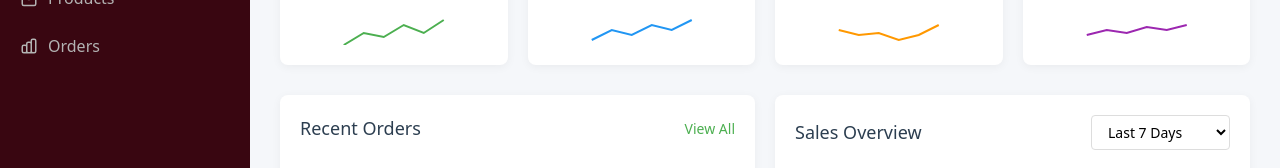
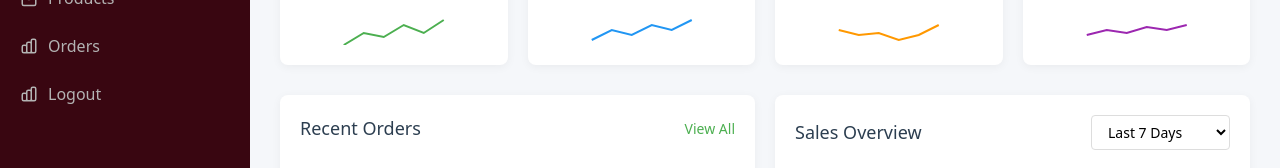
Before and after one commit to zennaura/zennaurawebsite, a React (Vite) app in the folder Frontend/: page /admin-homepage in a window 1280 px wide. Shown: the part 194-362 px from the top of the page. Built offline with nearby package versions, Linux system fonts and the light colour scheme; sample sign-in values are in the browser's storage; a web font is replaced by a local one.

Commit message:
added logout in admin

```diff
--- a/Frontend/src/Admin/AdminNavbar/AdminNavbar.jsx
+++ b/Frontend/src/Admin/AdminNavbar/AdminNavbar.jsx
@@ -2,8 +2,15 @@ import React from 'react';
 import { NavLink } from 'react-router-dom';
 import '../Dashboard/Dashboard.css';
 import Logo from '../../assests/logo.png';
+import { useUser } from '../../components/AuthContext/AuthContext.jsx';
 
 const Navbar = () => {
+  const { user, setUser } = useUser();
+  const handleLogout = () => {
+    setUser(null); // Clear user from context
+    localStorage.removeItem('user'); // Remove user from localStorage
+  };
+
   return (
     <div className="sidebar">
       <div className="sidebar-header">
@@ -15,8 +22,8 @@ const Navbar = () => {
         <li className="sidebar-list-item">
           <NavLink to="/admin-homepage">
             <svg xmlns="http://www.w3.org/2000/svg" width="18" height="18" viewBox="0 0 24 24" fill="none" stroke="currentColor" strokeWidth="2" strokeLinecap="round" strokeLinejoin="round">
-              <path d="M3 9l9-7 9 7v11a2 2 0 0 1-2 2H5a2 2 0 0 1-2-2z"/>
-              <polyline points="9 22 9 12 15 12 15 22"/>
+              <path d="M3 9l9-7 9 7v11a2 2 0 0 1-2 2H5a2 2 0 0 1-2-2z" />
+              <polyline points="9 22 9 12 15 12 15 22" />
             </svg>
             <span>Home</span>
           </NavLink>
@@ -24,9 +31,9 @@ const Navbar = () => {
         <li className="sidebar-list-item">
           <NavLink to="/admin-view-products" >
             <svg xmlns="http://www.w3.org/2000/svg" width="18" height="18" viewBox="0 0 24 24" fill="none" stroke="currentColor" strokeWidth="2" strokeLinecap="round" strokeLinejoin="round">
-              <path d="M6 2L3 6v14a2 2 0 0 0 2 2h14a2 2 0 0 0 2-2V6l-3-4z"/>
-              <line x1="3" y1="6" x2="21" y2="6"/>
-              <path d="M16 10a4 4 0 0 1-8 0"/>
+              <path d="M6 2L3 6v14a2 2 0 0 0 2 2h14a2 2 0 0 0 2-2V6l-3-4z" />
+              <line x1="3" y1="6" x2="21" y2="6" />
+              <path d="M16 10a4 4 0 0 1-8 0" />
             </svg>
             <span>Products</span>
           </NavLink>
@@ -34,9 +41,18 @@ const Navbar = () => {
         <li className="sidebar-list-item">
           <NavLink to="/admin-view-orders" >
             <svg xmlns="http://www.w3.org/2000/svg" width="18" height="18" viewBox="0 0 24 24" fill="none" stroke="currentColor" strokeWidth="2" strokeLinecap="round" strokeLinejoin="round">
-              <path d="M9 19v-6a2 2 0 0 0-2-2H5a2 2 0 0 0-2 2v6a2 2 0 0 0 2 2h2a2 2 0 0 0 2-2zm0 0V9a2 2 0 0 1 2-2h2a2 2 0 0 1 2 2v10m-6 0a2 2 0 0 0 2 2h2a2 2 0 0 0 2-2m0 0V5a2 2 0 0 1 2-2h2a2 2 0 0 1 2 2v14a2 2 0 0 1-2 2h-2a2 2 0 0 1-2-2z"/>
+              <path d="M9 19v-6a2 2 0 0 0-2-2H5a2 2 0 0 0-2 2v6a2 2 0 0 0 2 2h2a2 2 0 0 0 2-2zm0 0V9a2 2 0 0 1 2-2h2a2 2 0 0 1 2 2v10m-6 0a2 2 0 0 0 2 2h2a2 2 0 0 0 2-2m0 0V5a2 2 0 0 1 2-2h2a2 2 0 0 1 2 2v14a2 2 0 0 1-2 2h-2a2 2 0 0 1-2-2z" />
             </svg>
             <span>Orders</span>
+          </NavLink>
+        </li>
+        {/* link to logout */}
+        <li className="sidebar-list-item" onClick={handleLogout}>
+          <NavLink to="#" >
+            <svg xmlns="http://www.w3.org/2000/svg" width="18" height="18" viewBox="0 0 24 24" fill="none" stroke="currentColor" strokeWidth="2" strokeLinecap="round" strokeLinejoin="round">
+              <path d="M9 19v-6a2 2 0 0 0-2-2H5a2 2 0 0 0-2 2v6a2 2 0 0 0 2 2h2a2 2 0 0 0 2-2zm0 0V9a2 2 0 0 1 2-2h2a2 2 0 0 1 2 2v10m-6 0a2 2 0 0 0 2 2h2a2 2 0 0 0 2-2m0 0V5a2 2 0 0 1 2-2h2a2 2 0 0 1 2 2v14a2 2 0 0 1-2 2h-2a2 2 0 0 1-2-2z" />
+            </svg>
+            <span>Logout</span>
           </NavLink>
         </li>
         {/* <li className="sidebar-list-item">
@@ -69,14 +85,14 @@ const Navbar = () => {
       </ul>
       <div className="account-info">
         <div className="account-info-picture">
-          <img src="https://images.unsplash.com/photo-1527736947477-2790e28f3443?ixid=MnwxMjA3fDB8MHxzZWFyY2h8MTE2fHx3b21hbnxlbnwwfHwwfHw%3D&ixlib=rb-1.2.1&auto=format&fit=crop&w=900&q=60" alt="Account"/>
+          <img src="https://images.unsplash.com/photo-1527736947477-2790e28f3443?ixid=MnwxMjA3fDB8MHxzZWFyY2h8MTE2fHx3b21hbnxlbnwwfHwwfHw%3D&ixlib=rb-1.2.1&auto=format&fit=crop&w=900&q=60" alt="Account" />
         </div>
         <div className="account-info-name">Monica G.</div>
         <button className="account-info-more">
           <svg xmlns="http://www.w3.org/2000/svg" width="24" height="24" viewBox="0 0 24 24" fill="none" stroke="currentColor" strokeWidth="2" strokeLinecap="round" strokeLinejoin="round">
-            <circle cx="12" cy="12" r="1"/>
-            <circle cx="19" cy="12" r="1"/>
-            <circle cx="5" cy="12" r="1"/>
+            <circle cx="12" cy="12" r="1" />
+            <circle cx="19" cy="12" r="1" />
+            <circle cx="5" cy="12" r="1" />
           </svg>
         </button>
       </div>
```
